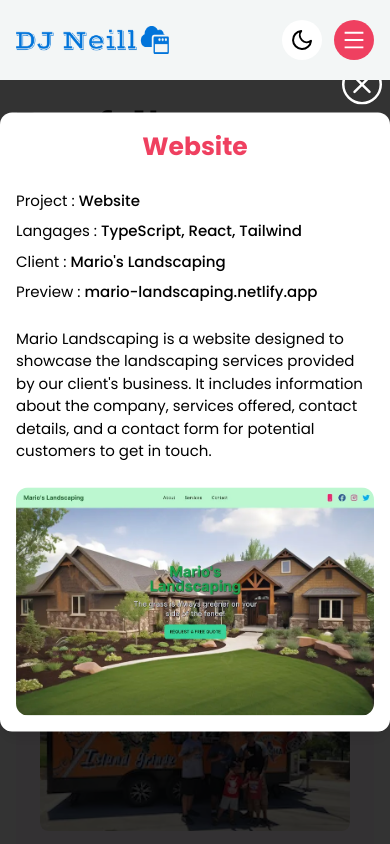
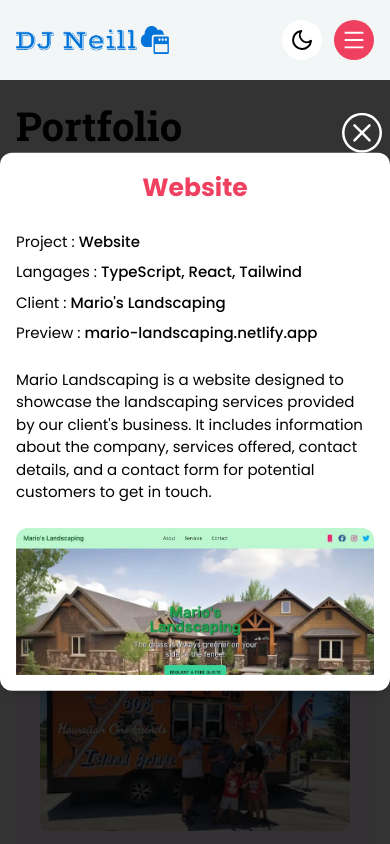
Before and after one commit to djneill/React-Portfolio, a Next.js app: page /works in a window 390 px wide. Both pictures are taken after a click on the picture 195 px from the left and 391 px from the top of the page. Shown: the top 844 px of the page. Built offline with nearby package versions, Linux system fonts and the light colour scheme.

Commit message:
fix modal size for mobile on works page

```diff
--- a/components/works/Works1.jsx
+++ b/components/works/Works1.jsx
@@ -140,11 +140,11 @@
         className=" outline-none flex items-center  p-4 md:p-8  rounded-2xl my-8"
       >
         <div className=" w-full md:w-10/12 flex items-center   lg:w-[850px] bg-white dark:bg-[#323232] mx-auto rounded-xl p-4 md:p-8 absolute left-1/2 top-1/2 transform -translate-x-[50%] -translate-y-[50%] shadow-lg ">
-          <div className=" overflow-y-scroll max-h-[80vh] no-scrollbar ">
+          <div className=" overflow-y-scroll max-h-[60vh] no-scrollbar ">
             {/* close button */}
             <BsXCircle
               onClick={() => setIsOpen(false)}
-              className="text-7xl cursor-pointer  absolute right-2 -top-12 md:-right-10 md:-top-6 z-50  text-white transition transform hover:rotate-45 duration-300 ease-in-out "
+              className="text-7xl cursor-pointer  absolute right-2 -top-10 md:-right-10 md:-top-6 z-50  text-white transition transform hover:rotate-45 duration-300 ease-in-out "
             />
             <h2 className="text-[#ef4060] dark:hover:text-[#FA5252] text-4xl text-center font-bold">
               {singleData.tag}
```
Also changed, not shown: 1 other file (tests, documents, lock files or other folders).
